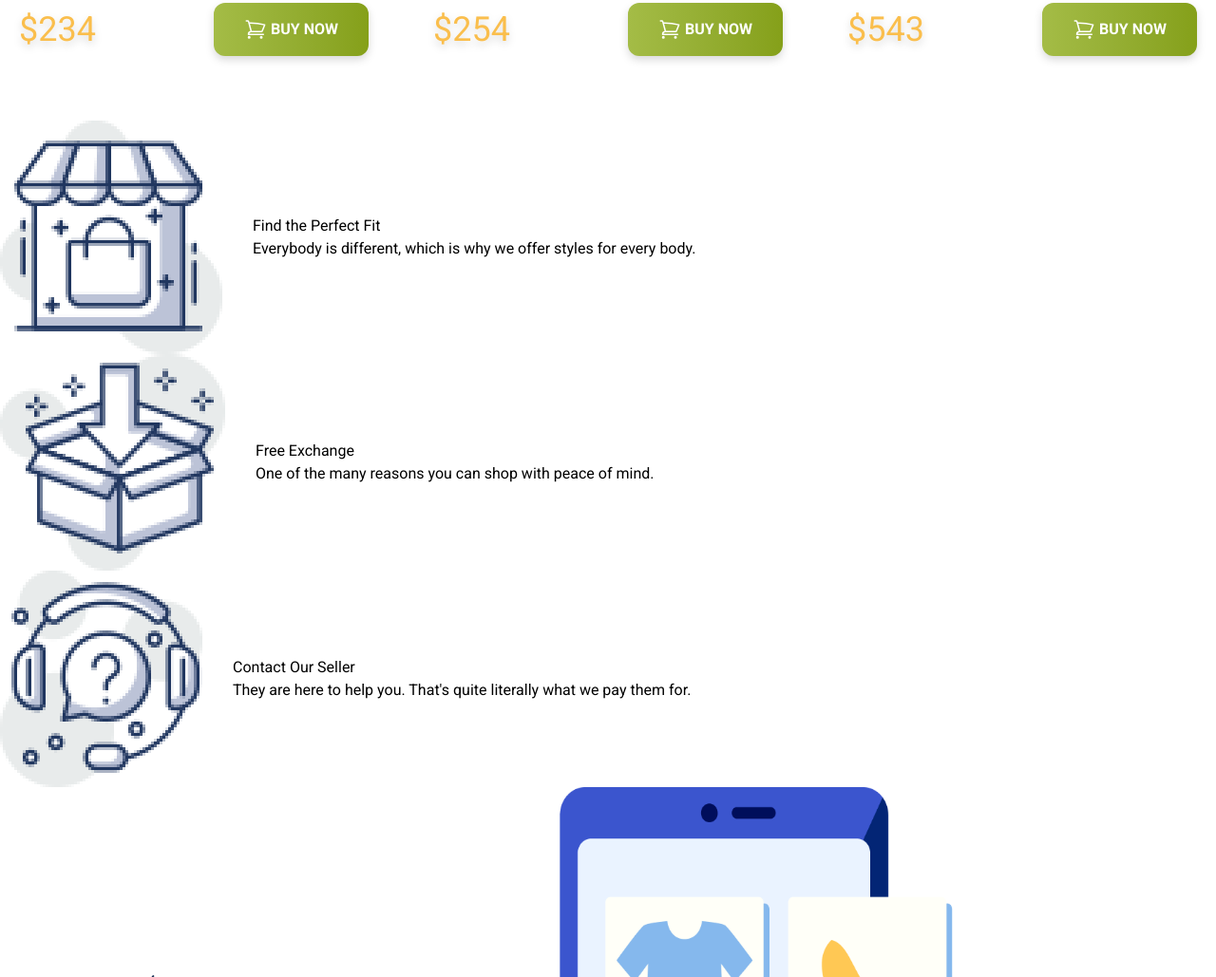
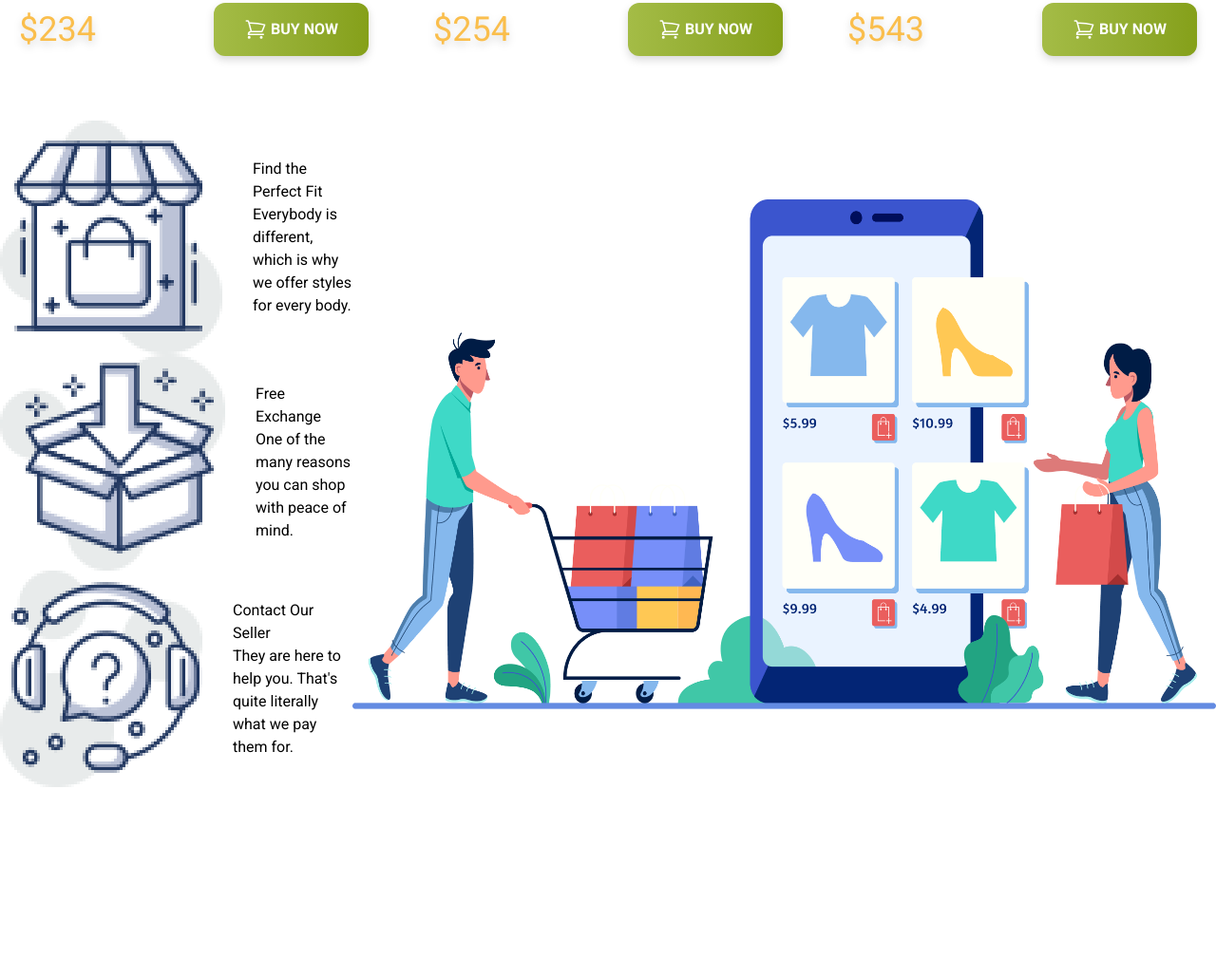
Before and after one commit to sifathossain-ai/Milestone3-M13-Tailwind-First-Project, a plain HTML site: page index.html in a window 1280 px wide. Shown: the part 1916-2945 px from the top of the page at 95% size. After the commit the page ends 2745 px from the top, so only its background shows below. Drawn offline with nearby package versions, Linux system fonts and the light colour scheme.

Commit message:
Final Project

```diff
--- a/index.html
+++ b/index.html
@@ -180,12 +180,12 @@
                 </div>
             </div>
         </section>
-
         <!-- Contact Section -->
         <section>
-            <div>
+            <div class="lg:flex lg:items-center">
+                <div class="">
                     <div class="flex items-center gap-8">
-                    <img src="icons/house.png" alt="">
+                        <img class="w-auto" src="icons/house.png" alt="">
                         <div>
                             <h3>Find the Perfect Fit</h3>
                             <p>Everybody is different, which is why we
@@ -209,8 +209,9 @@
                         </div>
                     </div>
                 </div>
-            <div>
-                <img src="images/shopping.png" alt="">
+                <div class="w-50%">
+                    <img class="" src="images/shopping.png" alt="">
+                </div>
             </div>
         </section>
     </main>
```
Lines whose indentation alone changed are shown as unchanged.
